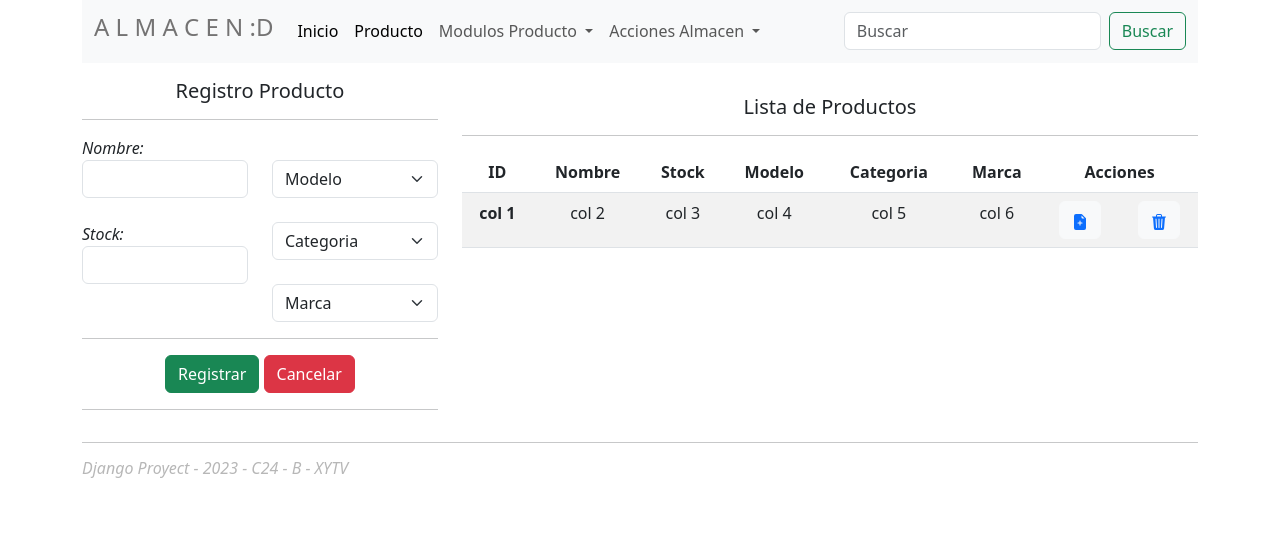
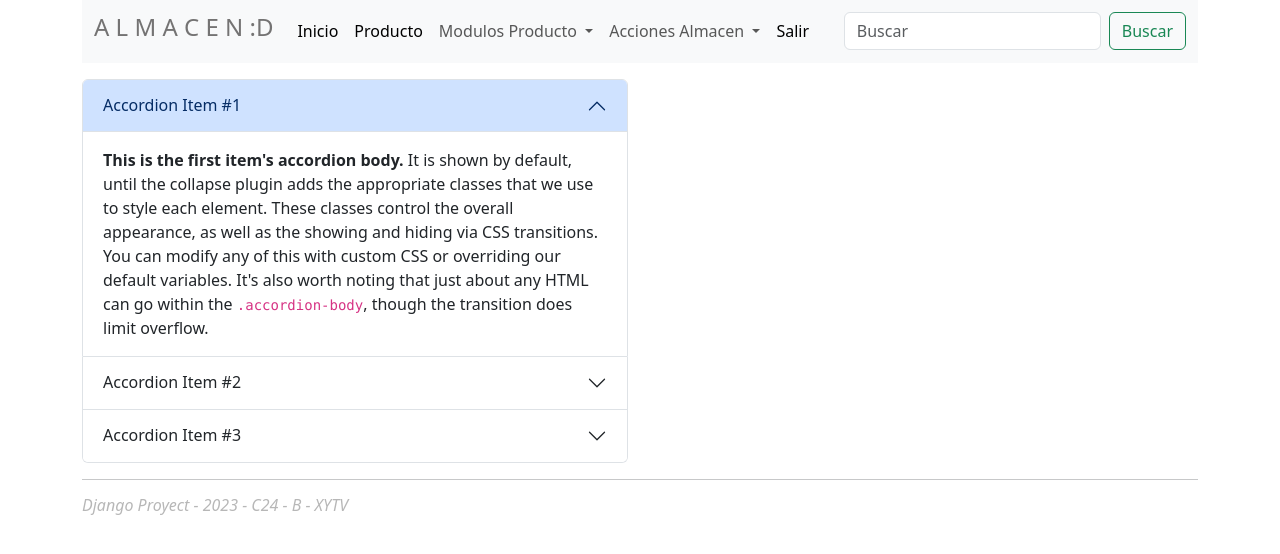
Before and after one commit to VanSC/DjangoProyecto, a Django app: page /Inicio in a window 1280 px wide. Shown: the top 554 px of the page. Run offline with Django 4.2, Linux system fonts and the light colour scheme.

Commit message:
actualizado

```diff
--- a/entornovirtual/proyecto/Almacen/models.py
+++ b/entornovirtual/proyecto/Almacen/models.py
@@ -28,7 +28,6 @@ class Articulo(models.Model):
     stock=models.IntegerField()
     codigo_Modelo = models.ForeignKey(Modelo, on_delete=models.CASCADE)
     codigo_Marca = models.ForeignKey(Marca, on_delete=models.CASCADE)
-    codigo_Modelo = models.ForeignKey(Modelo, on_delete=models.CASCADE)
     codigo_Categoria=models.ForeignKey(Categoria, on_delete=models.CASCADE)
 
 class Orden_Ingreso(models.Model):
--- a/entornovirtual/proyecto/Almacen/templates/base/index.html
+++ b/entornovirtual/proyecto/Almacen/templates/base/index.html
@@ -53,6 +53,9 @@
                   <li><a class="dropdown-item" href="#">Solicitud de pedido</a></li>
                 </ul>
               </li>
+              <li class="nav-item">
+                <a class="nav-link active" aria-current="page" href="#">Salir</a>
+              </li>
             </ul>
             <form class="d-flex" role="search">
               <input class="form-control me-2" type="search" placeholder="Buscar" aria-label="Search">
--- /dev/null
+++ b/entornovirtual/proyecto/Almacen/templates/inicio.html
@@ -0,0 +1,66 @@
+{% extends 'base/index.html' %}
+{% block content %}
+<div class="row pt-3">
+    <div class="col">
+        <div class="accordion" id="accordionExample">
+            <div class="accordion-item">
+                <h2 class="accordion-header">
+                    <button class="accordion-button" type="button" data-bs-toggle="collapse"
+                        data-bs-target="#collapseOne" aria-expanded="true" aria-controls="collapseOne">
+                        Accordion Item #1
+                    </button>
+                </h2>
+                <div id="collapseOne" class="accordion-collapse collapse show" data-bs-parent="#accordionExample">
+                    <div class="accordion-body">
+                        <strong>This is the first item's accordion body.</strong> It is shown by default, until the
+                        collapse plugin adds the appropriate classes that we use to style each element. These classes
+                        control the overall appearance, as well as the showing and hiding via CSS transitions. You can
+                        modify any of this with custom CSS or overriding our default variables. It's also worth noting
+                        that just about any HTML can go within the <code>.accordion-body</code>, though the transition
+                        does limit overflow.
+                    </div>
+                </div>
+            </div>
+            <div class="accordion-item">
+                <h2 class="accordion-header">
+                    <button class="accordion-button collapsed" type="button" data-bs-toggle="collapse"
+                        data-bs-target="#collapseTwo" aria-expanded="false" aria-controls="collapseTwo">
+                        Accordion Item #2
+                    </button>
+                </h2>
+                <div id="collapseTwo" class="accordion-collapse collapse" data-bs-parent="#accordionExample">
+                    <div class="accordion-body">
+                        <strong>This is the second item's accordion body.</strong> It is hidden by default, until the
+                        collapse plugin adds the appropriate classes that we use to style each element. These classes
+                        control the overall appearance, as well as the showing and hiding via CSS transitions. You can
+                        modify any of this with custom CSS or overriding our default variables. It's also worth noting
+                        that just about any HTML can go within the <code>.accordion-body</code>, though the transition
+                        does limit overflow.
+                    </div>
+                </div>
+            </div>
+            <div class="accordion-item">
+                <h2 class="accordion-header">
+                    <button class="accordion-button collapsed" type="button" data-bs-toggle="collapse"
+                        data-bs-target="#collapseThree" aria-expanded="false" aria-controls="collapseThree">
+                        Accordion Item #3
+                    </button>
+                </h2>
+                <div id="collapseThree" class="accordion-collapse collapse" data-bs-parent="#accordionExample">
+                    <div class="accordion-body">
+                        <strong>This is the third item's accordion body.</strong> It is hidden by default, until the
+                        collapse plugin adds the appropriate classes that we use to style each element. These classes
+                        control the overall appearance, as well as the showing and hiding via CSS transitions. You can
+                        modify any of this with custom CSS or overriding our default variables. It's also worth noting
+                        that just about any HTML can go within the <code>.accordion-body</code>, though the transition
+                        does limit overflow.
+                    </div>
+                </div>
+            </div>
+        </div>
+    </div>
+    <div class="col">
+
+    </div>
+</div>
+{% endblock %}
--- a/entornovirtual/proyecto/Almacen/templates/producto/GestionProducto.html
+++ b/entornovirtual/proyecto/Almacen/templates/producto/GestionArticulo.html
@@ -1,7 +1,7 @@
 {% extends 'base/index.html' %}
 {% block content %}
 <div class="row pt-3">
-    <div class="col-4">
+    <div class="col-4 pt-3">
         <h5 class=" text-center">Registro Producto</h5>
         <hr>
         <form action="">
--- a/entornovirtual/proyecto/Almacen/views.py
+++ b/entornovirtual/proyecto/Almacen/views.py
@@ -4,7 +4,7 @@ from pyexpat.errors import messages
 
 template_login="usuario/login.html"
 template_registro = "usuario/registro.html"
-template_index="producto/GestionProducto.html"
+template_index="inicio.html"
 ##VISTAS
 
 #Acciones
```
Also changed, not shown: entornovirtual/proyecto/Almacen/templates/usuario/login.html (+16 -17 lines), entornovirtual/proyecto/Almacen/templates/usuario/registro.html (+13 -13 lines).
